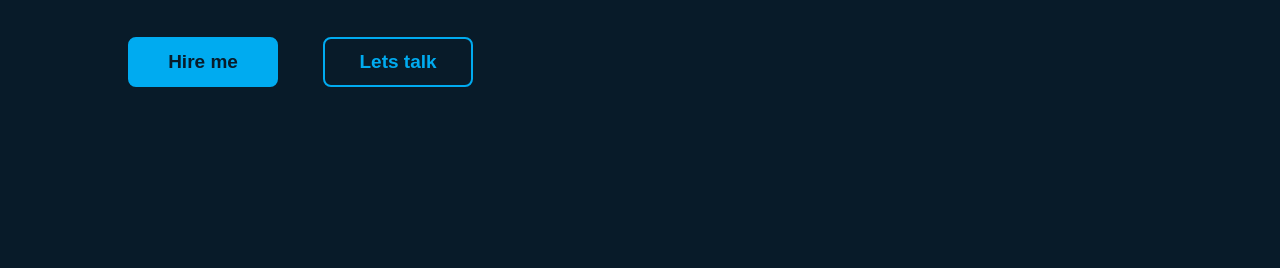
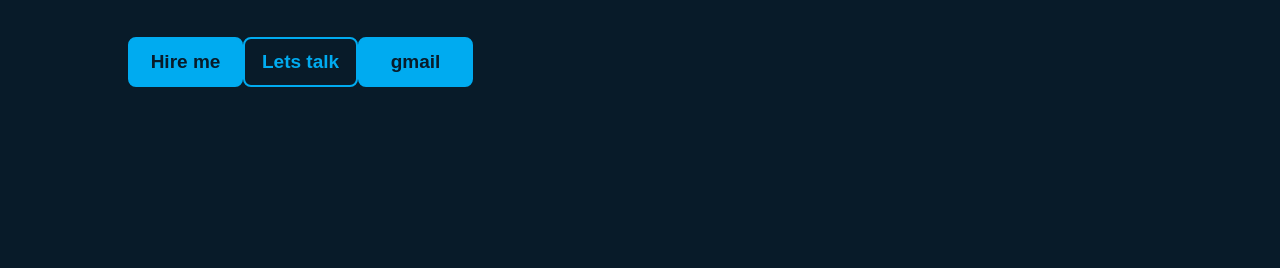
Before and after one commit to sudeepkhadka-hub/portfolio, a plain HTML site: page index.html in a window 1280 px wide. Shown: the part 438-706 px from the top of the page. Drawn offline with nearby package versions, Linux system fonts and the light colour scheme.

Commit message:
Update index.html
made some changes

```diff
--- a/index.html
+++ b/index.html
@@ -34,6 +34,7 @@
         <div class="btn-box">
           <a href="#">Hire me </a>
           <a href="#">Lets talk</a>
+          <a href="#">gmail</a>
         </div>
       </div>
       <div class="home-sci">
```
